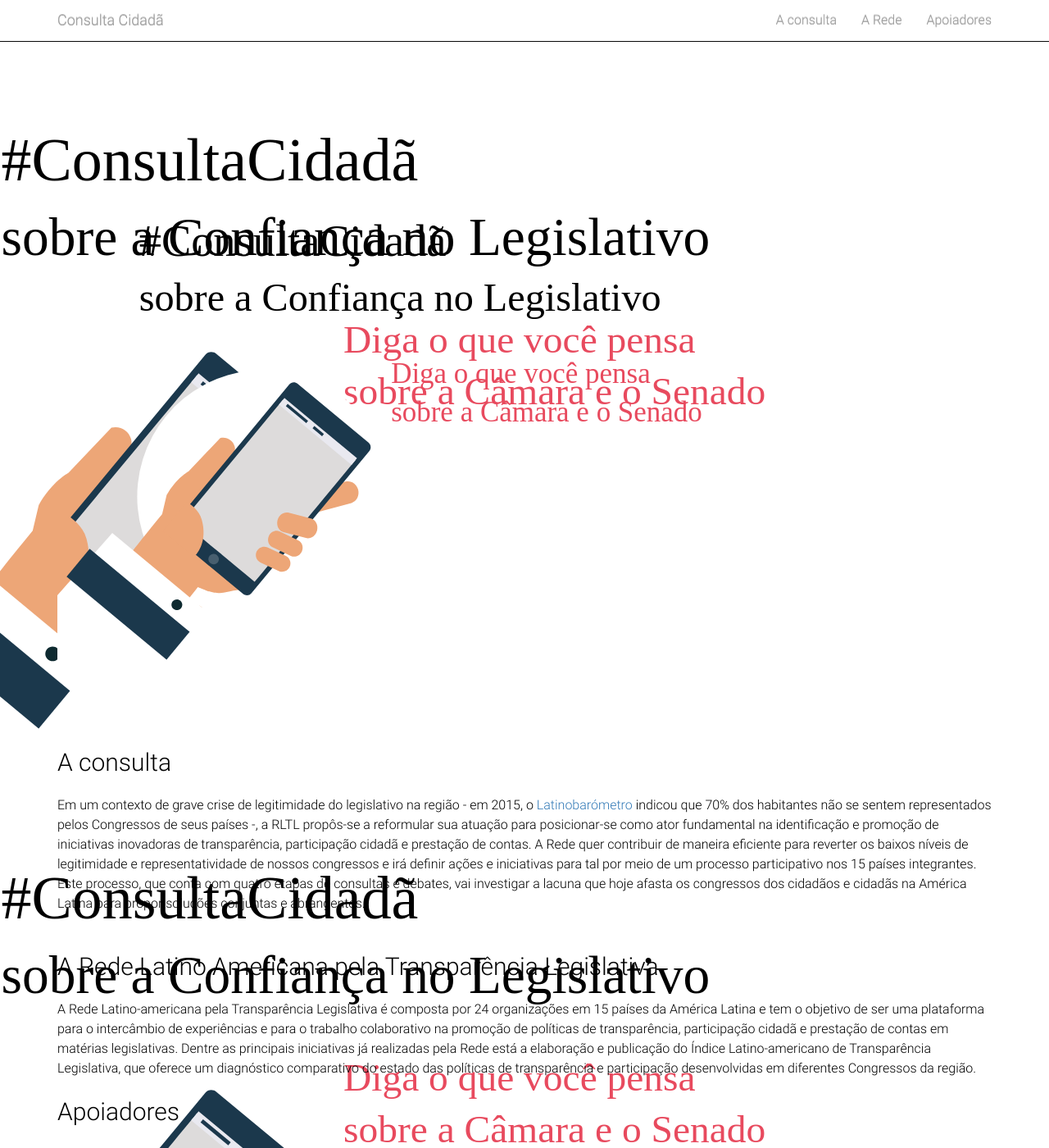
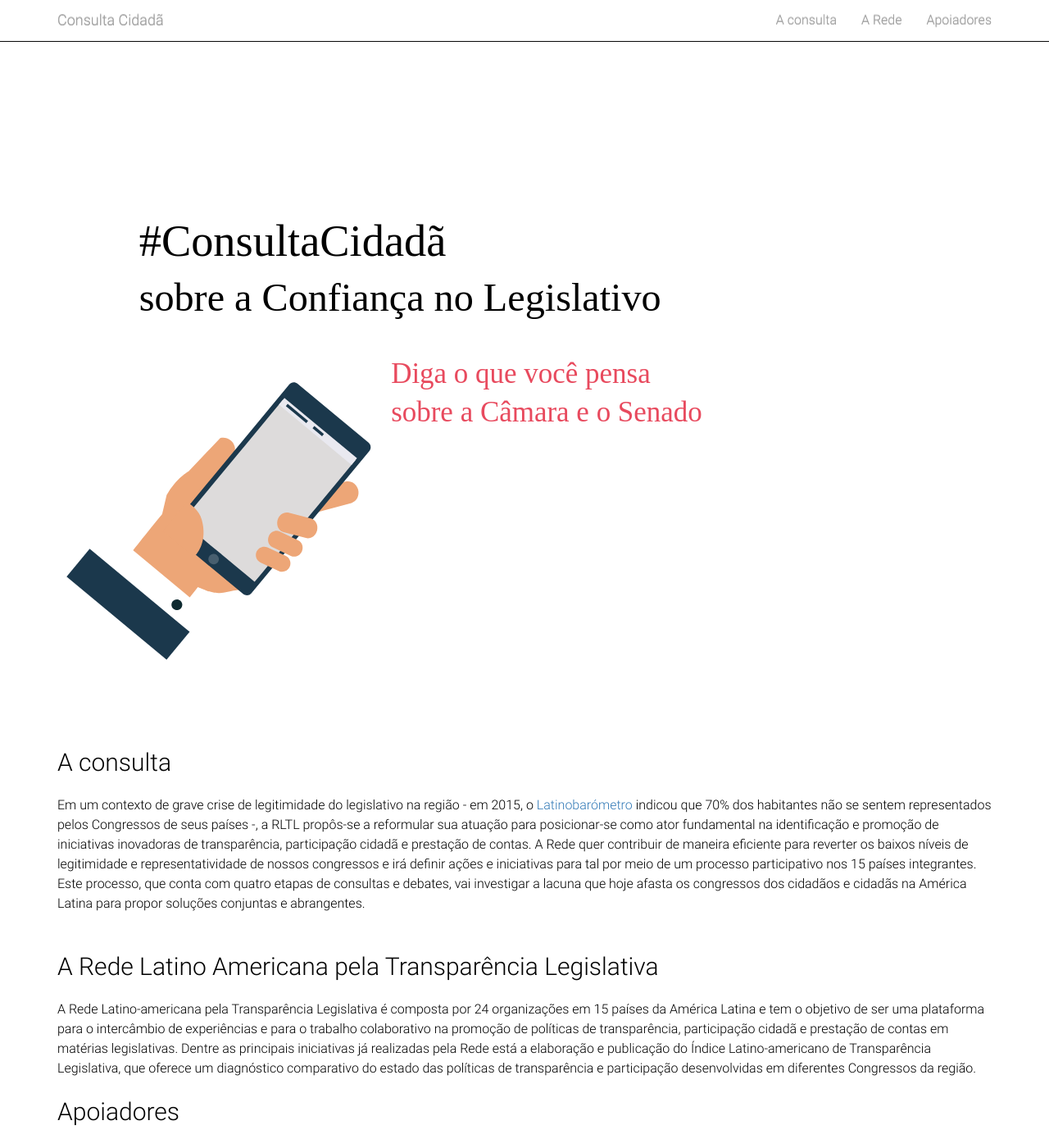
Before and after one commit to ciudadanointeligente/br.transparencialegislativa.org, a Jekyll site: the page built from index.html, in a window 1280 px wide and 1400 px high. Shown: the whole window at 82% size. Built offline with Jekyll 4.4.1, drawn with Linux system fonts in a browser that asks for light colours; nearby versions of some CDN libraries.

Commit message:
remove bg

```diff
--- a/_sass/_base.scss
+++ b/_sass/_base.scss
@@ -23,11 +23,6 @@ body {
     -o-font-feature-settings: "kern" 1;
     font-feature-settings: "kern" 1;
     font-kerning: normal;
-   background: url('/images/logositeSVG-01.svg') no-repeat center fixed;
-    -webkit-background-size: cover;
-    -moz-background-size: cover;
-    -o-background-size: cover;
-    background-size: cover;
     position: relative;
 }
 
```
